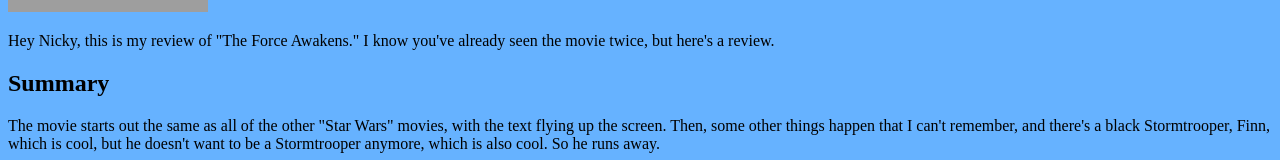
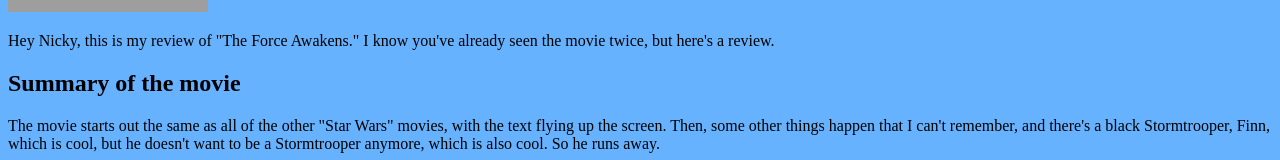
Before and after one commit to awalsack/review, a plain HTML site: page index.html in a window 1280 px wide. Shown: the part 368-528 px from the top of the page. Drawn offline with Linux system fonts and the light colour scheme; grey boxes are pictures that could not be loaded.

Commit message:
Changed text
Summary of the movie

```diff
--- a/index.html
+++ b/index.html
@@ -11,7 +11,7 @@
   <img src="poster.jpg" width="200" height="300"  alt="Computer Hope"/>
   <p>Hey Nicky, this is my review of "The Force Awakens." I know you've already seen the movie twice, but here's a review.</p>
 
-  <h2>Summary</h2>
+  <h2>Summary of the movie</h2>
   <p>The movie starts out the same as all of the other "Star Wars" movies, with the text flying up the screen. Then, some other things happen that I can't remember, and there's a black Stormtrooper, Finn, which is cool, but he doesn't want to be a Stormtrooper anymore, which is also cool. So he runs away.</p>
   <p>Then there's this girl, Rey, who lives in a desert or something and she has three buns on her head (which is totally a play on Princess Laya's original buns). Oh I forgot about the pilot, Poe, and BB8, the driod. Long story short, the pilot doesn't make it and BB8 finds Rey and they become BFFs.</p>
   <p> Then Rey and Finn team up to get BB8 home because he has a map to Luke Skywalker and it's all cool because they meet Han Solo and Chewy and then they go see General Leia.</p>
```
